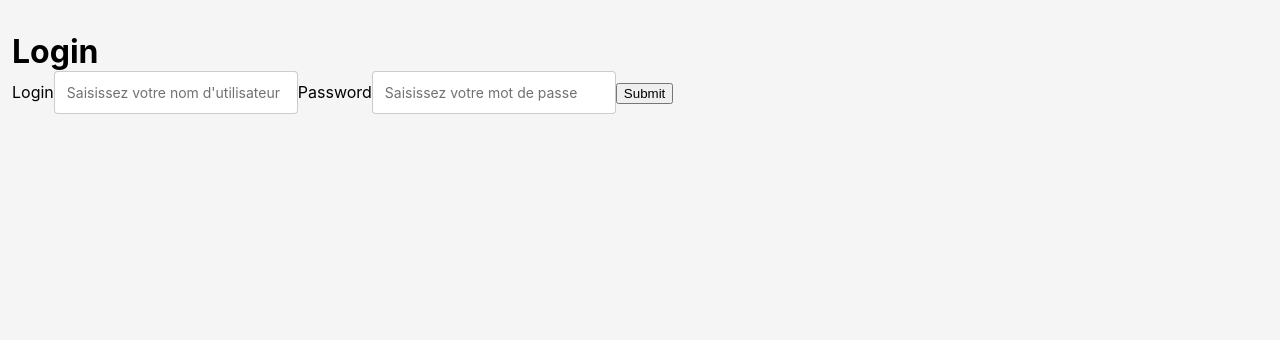
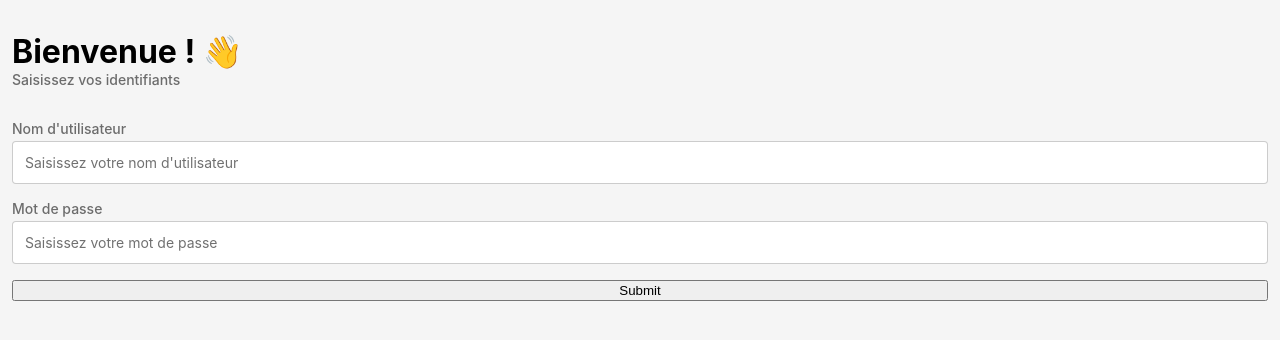
Before and after one commit to clementmoine/ludotheque, a React (Vite) app in the folder packages/client/: page /login in a window 1280 px wide. Shown: the top 340 px of the page. Built offline with nearby package versions, Linux system fonts and the light colour scheme; no server answers.

Commit message:
Feat : Login form

```diff
--- a/packages/client/src/components/NavigationBar/NavigationBar.tsx
+++ b/packages/client/src/components/NavigationBar/NavigationBar.tsx
@@ -1,11 +1,38 @@
 import { FC } from 'react';
+import { NavLink, Outlet } from 'react-router-dom';
 
 import styles from './NavigationBar.module.scss';
 
 export type NavigationBarProps = React.HTMLAttributes<HTMLElement>;
 
 const NavigationBar: FC<NavigationBarProps> = (props) => {
-  return <nav className={styles['navigation-bar']} {...props} />;
+  return (
+    <>
+      <Outlet />
+
+      <nav className={styles['navigation-bar']} {...props}>
+        <ul className={styles['navigation-bar__list']}>
+          <li className={styles['navigation-bar__item']}>
+            <NavLink to="/">
+              <span className={styles['navigation-bar__item-text']}>Accueil</span>
+            </NavLink>
+          </li>
+
+          <li className={styles['navigation-bar__item']}>
+            <NavLink to="/search">
+              <span className={styles['navigation-bar__item-text']}>Recherche</span>
+            </NavLink>
+          </li>
+
+          <li className={styles['navigation-bar__item']}>
+            <NavLink to="/collections">
+              <span className={styles['navigation-bar__item-text']}>Collections</span>
+            </NavLink>
+          </li>
+        </ul>
+      </nav>
+    </>
+  );
 };
 
 NavigationBar.displayName = 'NavigationBar';
--- a/packages/client/src/routes/Home/Home.tsx
+++ b/packages/client/src/routes/Home/Home.tsx
@@ -39,10 +39,6 @@ const Home: FC = () => {
           <Typography variant="title3">Vos collections préférées</Typography>
         </section>
       </main>
-
-      <footer>
-        <NavigationBar />
-      </footer>
     </div>
   );
 };
--- a/packages/client/src/routes/Login/Login.module.scss
+++ b/packages/client/src/routes/Login/Login.module.scss
@@ -1,3 +1,16 @@
 .login {
+    row-gap: 32px;
+    display: flex;
+    flex-direction: column;
 
+    &__header {
+        display: flex;
+        flex-direction: column;
+    }
+
+    &__form {
+        row-gap: 16px;
+        display: flex;
+        flex-direction: column;
+    }
 }
--- a/packages/client/src/routes/Login/Login.tsx
+++ b/packages/client/src/routes/Login/Login.tsx
@@ -36,7 +36,10 @@ const Login: FC = () => {
 
   return (
     <div className={styles['login']}>
-      <Typography variant="title1">Login</Typography>
+      <header className={styles['login__header']}>
+        <Typography variant="title1">Bienvenue ! 👋</Typography>
+        <Typography variant="body1">Saisissez vos identifiants</Typography>
+      </header>
 
       <Formik
         initialValues={{
@@ -44,38 +47,42 @@ const Login: FC = () => {
           password: '',
         }}
         validationSchema={LoginValidationSchema}
-        onSubmit={(values) => mutation.mutate(values)}
+        onSubmit={(values, { setSubmitting }) =>
+          mutation.mutate(values, { onSettled: () => setSubmitting(false) })
+        }
       >
-        {({ errors }) => {
-          const isInvalid = !!Object.keys(errors).length;
-
+        {({ handleSubmit, isValid, isSubmitting, isValidating }) => {
           return (
-            <Form>
+            <Form className={styles['login__form']}>
               {mutation.isError && (
                 <p className={styles.errorText}>An error occurred: {(mutation.error as any).message}</p>
               )}
 
-              <label htmlFor="login">Login</label>
               <Field
                 name="login"
                 type="text"
                 component={Input}
+                label="Nom d'utilisateur"
                 autoComplete="username"
                 placeholder="Saisissez votre nom d'utilisateur"
               />
               <ErrorMessage name="login" component="div" className="field-error" />
 
-              <label htmlFor="password">Password</label>
               <Field
                 name="password"
                 type="password"
                 component={Input}
+                label="Mot de passe"
                 autoComplete="current-password"
                 placeholder="Saisissez votre mot de passe"
               />
               <ErrorMessage name="password" component="div" className="field-error" />
 
-              <button type="submit" disabled={isInvalid}>
+              <button
+                type="submit"
+                onClick={() => handleSubmit}
+                disabled={!isValid || isSubmitting || isValidating}
+              >
                 Submit
               </button>
             </Form>
--- a/packages/client/src/routes/index.tsx
+++ b/packages/client/src/routes/index.tsx
@@ -2,6 +2,8 @@ import { FC, lazy, Suspense } from 'react';
 import { BrowserRouter, Routes, Route, useLocation, Navigate } from 'react-router-dom';
 
 import useAuth from 'hooks/useAuth';
+
+import NavigationBar from 'components/NavigationBar';
 
 const Home = lazy(() => import('./Home'));
 const Login = lazy(() => import('./Login'));
@@ -16,7 +18,7 @@ export interface LocationState {
   from: Location;
 }
 
-function RequireAuth({ children }: { children: JSX.Element }) {
+function RequireAuth({ children }: { children?: JSX.Element }) {
   const location = useLocation();
 
   const { user, isLoading } = useAuth();
@@ -29,7 +31,7 @@ function RequireAuth({ children }: { children: JSX.Element }) {
     return <Navigate to="/login" state={{ from: location }} replace />;
   }
 
-  return children;
+  return children || null;
 }
 
 const Router: FC = () => {
@@ -37,114 +39,53 @@ const Router: FC = () => {
     <Suspense fallback="Loading ...">
       <BrowserRouter>
         <Routes>
-          {/* Root */}
-          <Route
-            path="/"
-            element={
-              <RequireAuth>
-                <Home />
-              </RequireAuth>
-            }
-          />
+          {/* Landing */}
+          <Route path="/landing" element={<Landing />} />
 
           {/* Login */}
           <Route path="/login" element={<Login />} />
 
-          {/* Landing */}
-          <Route path="/landing" element={<Landing />} />
-
+          {/* Private routes */}
+          <Route
+            path="/"
+            element={
+              <>
+                <RequireAuth />
+                <NavigationBar />
+              </>
+            }
+          >
             {/* Home */}
-          <Route
-            path="/home"
-            element={
-              <RequireAuth>
-                <Home />
-              </RequireAuth>
-            }
-          />
+            <Route index element={<Home />} />
+            <Route path="/home" element={<Home />} />
 
             {/* Search */}
-          <Route
-            path="/search"
-            element={
-              <RequireAuth>
-                <Search />
-              </RequireAuth>
-            }
-          />
+            <Route path="/search" element={<Search />} />
 
             {/* Profile */}
-          <Route
-            path="/profile"
-            element={
-              <RequireAuth>
-                <Profile />
-              </RequireAuth>
-            }
-          />
+            <Route path="/profile" element={<Profile />} />
 
             {/* Collections */}
             <Route path="/collections">
-            <Route
-              index
-              element={
-                <RequireAuth>
-                  <Collections />
-                </RequireAuth>
-              }
-            />
+              <Route index element={<Collections />} />
 
               {/* New collection */}
-            <Route
-              path="new"
-              element={
-                <RequireAuth>
-                  <Collection />
-                </RequireAuth>
-              }
-            />
+              <Route path="new" element={<Collection />} />
 
               {/* Collection detail */}
               <Route path=":name">
-              <Route
-                index
-                element={
-                  <RequireAuth>
-                    <Collection />
-                  </RequireAuth>
-                }
-              />
+                <Route index element={<Collection />} />
 
                 {/* Edit collection */}
-              <Route
-                path="edit"
-                element={
-                  <RequireAuth>
-                    <Collection />
-                  </RequireAuth>
-                }
-              />
+                <Route path="edit" element={<Collection />} />
 
                 {/* Collection item */}
                 <Route path=":id">
-                <Route
-                  index
-                  element={
-                    <RequireAuth>
-                      <CollectionItem />
-                    </RequireAuth>
-                  }
-                />
+                  <Route index element={<CollectionItem />} />
 
                   {/* Edit collection item */}
-                <Route
-                  path="edit"
-                  element={
-                    <RequireAuth>
-                      <CollectionItem />
-                    </RequireAuth>
-                  }
-                />
+                  <Route path="edit" element={<CollectionItem />} />
+                </Route>
               </Route>
             </Route>
           </Route>
```
Lines whose indentation alone changed are shown as unchanged.
